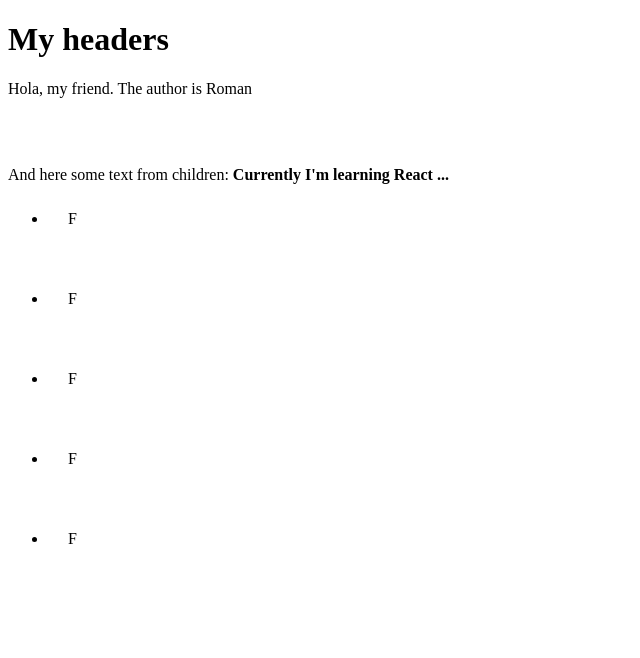
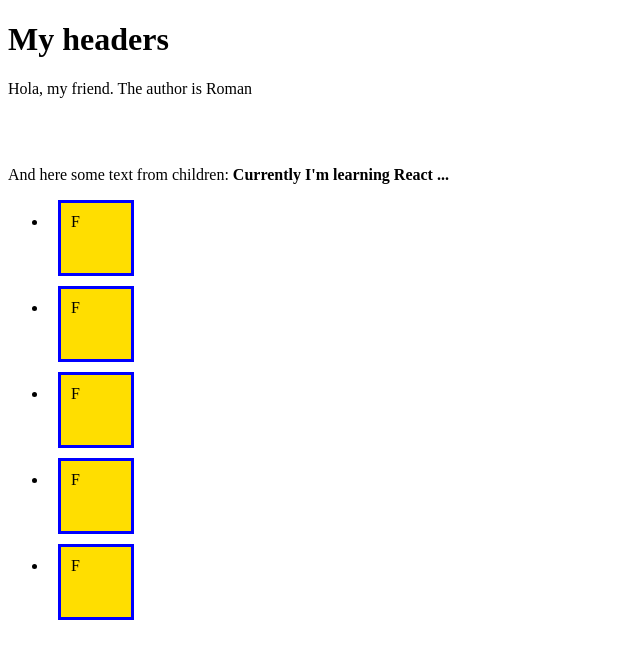
Before and after one commit to RomanBGR24/React, a React (Create React App) app: page / in a window 1280 px wide. Shown: the top 658 px of the page, without its empty margins (0-640 px from the left). Built offline with nearby package versions, Linux system fonts and the light colour scheme.

Commit message:
Add event & state. Fix all bugs

```diff
--- a/src/Element.css
+++ b/src/Element.css
@@ -1,7 +1,9 @@
 .element_main{
     padding: 10px;
     margin: 10px;
-    background-color: "#FFDE00";
+    border-style: solid;
+    border-color: blue;
+    background-color: #FFDE00;
     width: 50px;
     height: 50px;
 }
--- a/src/Element.js
+++ b/src/Element.js
@@ -12,7 +12,7 @@ class Element extends Component {
     }
 
     hideElement(){
-            this.setState({isHidden: !this.state.isHidden});
+            this.setState((state, props) => ({isHidden: !state.isHidden}));
     }
 
     render() {
```
